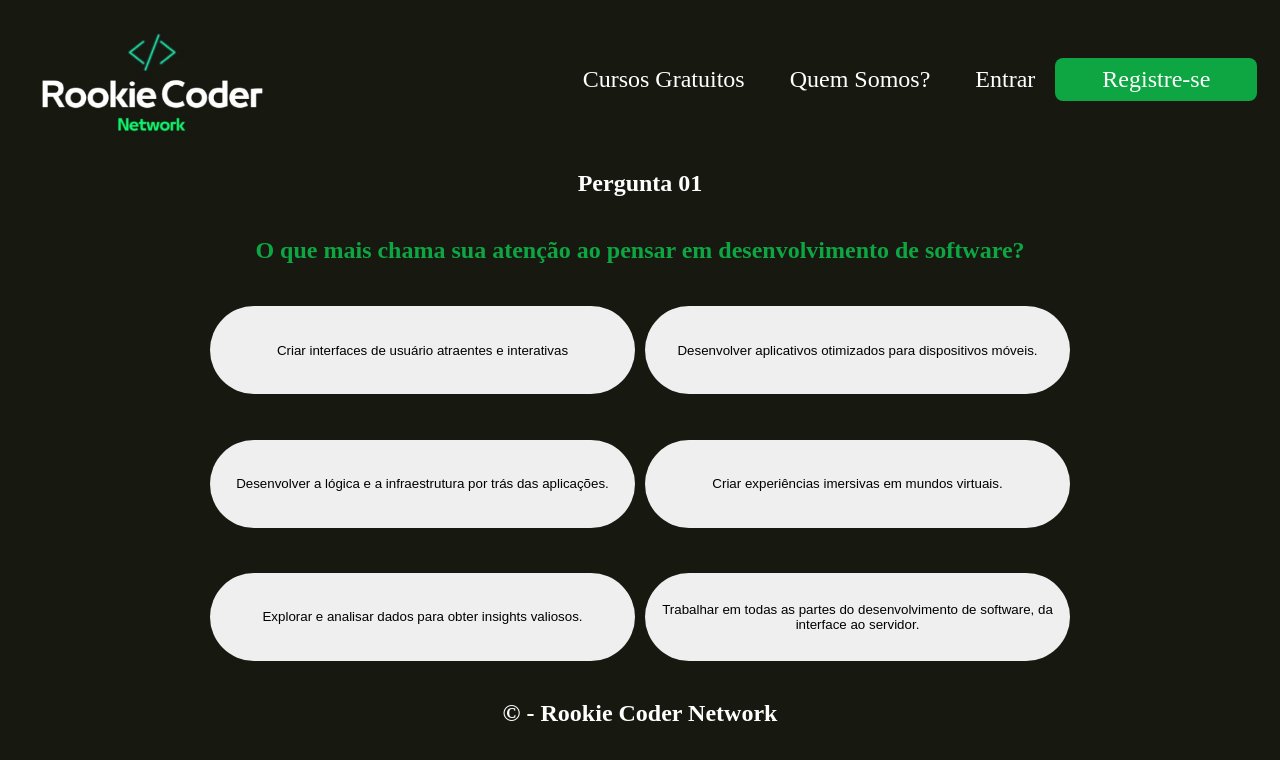
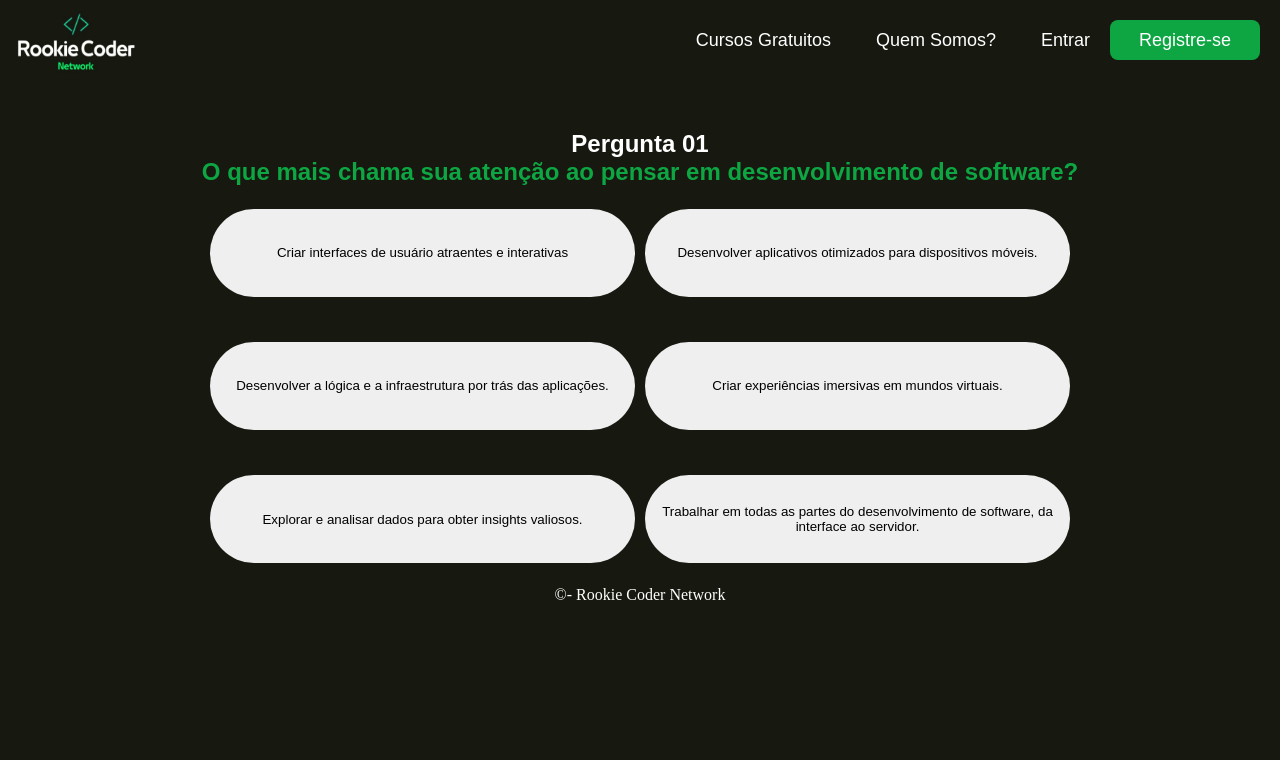
Before and after one commit to Rafazg/open-source, a plain HTML site: page src/index.html in a window 1280 px wide. Drawn offline with Linux system fonts and the light colour scheme.

Commit message:
Ajuste no header e nas fonts

```diff
--- a/src/css/pageQuiz.css
+++ b/src/css/pageQuiz.css
@@ -1,3 +1,10 @@
+*{
+  margin: 0;
+  padding: 0;
+  border: 0;
+}
+
+
 body {
   background-color: #171810;
   height: 100vh;
@@ -6,33 +13,34 @@ body {
 /* ============ HEADER STYLE ============ */
 header {
   width: 100%;
-  height: 142px;
+  height: 80px;
   display: flex;
   justify-content: space-between;
   align-items: center;
 }
 .logo-container {
-  width: 284px;
-  height: 139px;
+  width: 150px;
+  height: 80px;
 }
 .logo-container img {
-  width: 284px;
-  height: 139px;
+  width: 150px;
+  height: 80px;
 }
 /* ============ HEADER STYLE // Nav-menu  ============ */
 .nav-menu {
   display: flex;
-  justify-content: center;
+  justify-content: end;
   width: 789px;
-  height: 90px;
-  justify-items: center;
+  height: 80px;
   align-items: center;
   gap: 20px;
+  font-family: Arial, Helvetica, sans-serif;
+  margin-right: 20px;
 }
 .nav-menu ul {
   display: flex;
   list-style-type: none;
-  font-size: 24px;
+  font-size: 18px;
   justify-items: center;
   align-items: center;
 }
@@ -46,15 +54,15 @@ header {
 }
 
 .btn-register {
-  width: 202px;
-  height: 43px;
+  width: 150px;
+  height: 40px;
   background-color: #0da643;
   border: none;
   border-radius: 8px;
 }
 button a {
-  font-size: 24px;
-  font-family: "Times New Roman", Times, serif;
+  font-size: 18px;
+  font-family: Arial, Helvetica, sans-serif;
 }
 /* ============ HEADER STYLE // Nav-menu  ============ */
 
@@ -68,8 +76,6 @@ button a {
   gap: 10px;
   width: 100%;
   height: 400px;
-
-
 }
 
 #question {
@@ -104,16 +110,25 @@ button a {
   border: none;
 }
 section{
-display: flex;
-flex-direction: column;
-align-items: center;
-
+  display: flex;
+  flex-direction: column;
+  align-items: center;
+  margin-top: 50px;
+  font-family: Arial, Helvetica, sans-serif;
 }
 
-h1 {
+footer{
+  height: 30px;
+  width: 100%;
+  display: flex;
+  color: #fff;
+  text-align: end;
+  justify-content: center;
+}
+
+h1{
   color: #fff;
   text-align: center;
   font-size: 24px;
 }
-
 /* ============ BODY STYLE ============ */
--- a/src/index.html
+++ b/src/index.html
@@ -46,7 +46,10 @@
       </section>
     </main>
 
-    <h1>&copy - Rookie Coder Network</h1>
+    <footer>
+      <p>&copy;- Rookie Coder Network</p>
+    </footer>
+
     <script src="js/script.js"></script>
   </body>
 </html>
```
